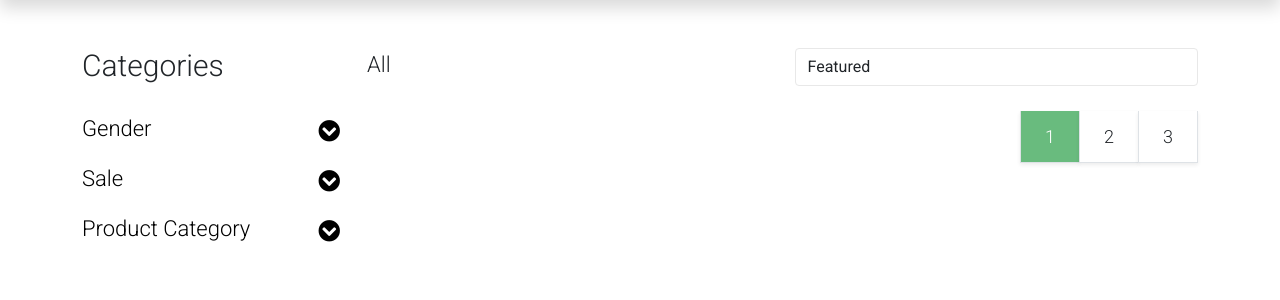
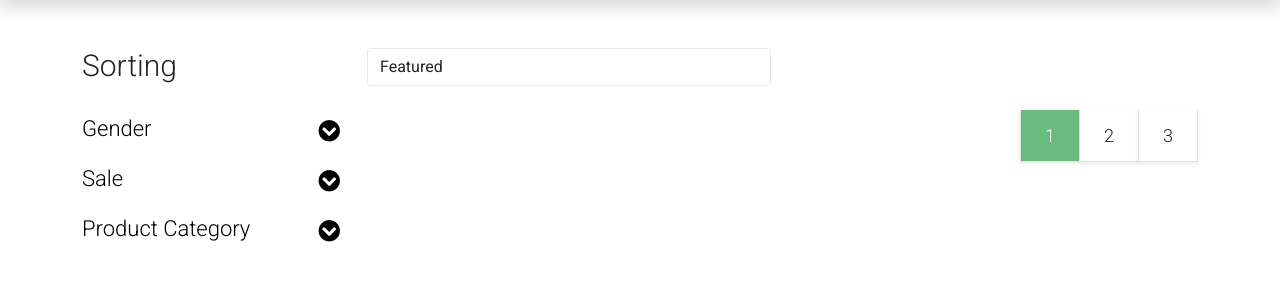
Before and after one commit to Korwys/django-online-store, a Django app: page /products/ in a window 1280 px wide. Shown: the part 132-432 px from the top of the page. Run offline with Django 4.2, Linux system fonts and the light colour scheme; data that the repository does not hold is empty; some libraries are stand-ins or nearby versions.

Commit message:
edit: (productapp) sorting move sorting menu to the left

```diff
--- a/mainapp/productapp/templates/productapp/products.html
+++ b/mainapp/productapp/templates/productapp/products.html
@@ -26,7 +26,7 @@
         <div class="row">
 
             <div class="col-lg-3">
-                <h1 class="h2 pb-4">Categories</h1>
+                <h1 class="h2 pb-4">Sorting</h1>
                 <ul class="list-unstyled templatemo-accordion">
                     <li class="pb-3">
                         <a class="collapsed d-flex justify-content-between h3 text-decoration-none" href="#">
@@ -34,8 +34,11 @@
                             <i class="fa fa-fw fa-chevron-circle-down mt-1"></i>
                         </a>
                         <ul class="collapse show list-unstyled pl-3">
-                            <li><a class="text-decoration-none" href="#">Men</a></li>
-                            <li><a class="text-decoration-none" href="#">Women</a></li>
+                            <li><a class="text-decoration-none" href="{% url 'productapp:gender' 0 %}">Все</a></li>
+                            {% for gender in gender_choise_list%}
+                            <li><a class="text-decoration-none"
+                                   href="{% url 'productapp:gender' gender.pk %}">{{gender.name}}</a></li>
+                            {% endfor %}
                         </ul>
                     </li>
                     <li class="pb-3">
@@ -64,19 +67,6 @@
 
             <div class="col-lg-9">
                 <div class="row">
-                    <div class="col-md-6">
-                        <ul class="list-inline shop-top-menu pb-3 pt-1">
-                            <li class="list-inline-item">
-                                <a class="h3 text-dark text-decoration-none mr-3" href="{% url 'productapp:gender' 0 %}">All</a>
-                            </li>
-                            {% for gender in gender_choise_list%}
-                            <li class="list-inline-item">
-                                <a class="h3 text-dark text-decoration-none mr-3"
-                                   href="{% url 'productapp:gender' gender.pk %}">{{gender.name}}</a>
-                            </li>
-                            {% endfor %}
-                        </ul>
-                    </div>
                     <div class="col-md-6 pb-4">
                         <div class="d-flex">
                             <select class="form-control">
```
